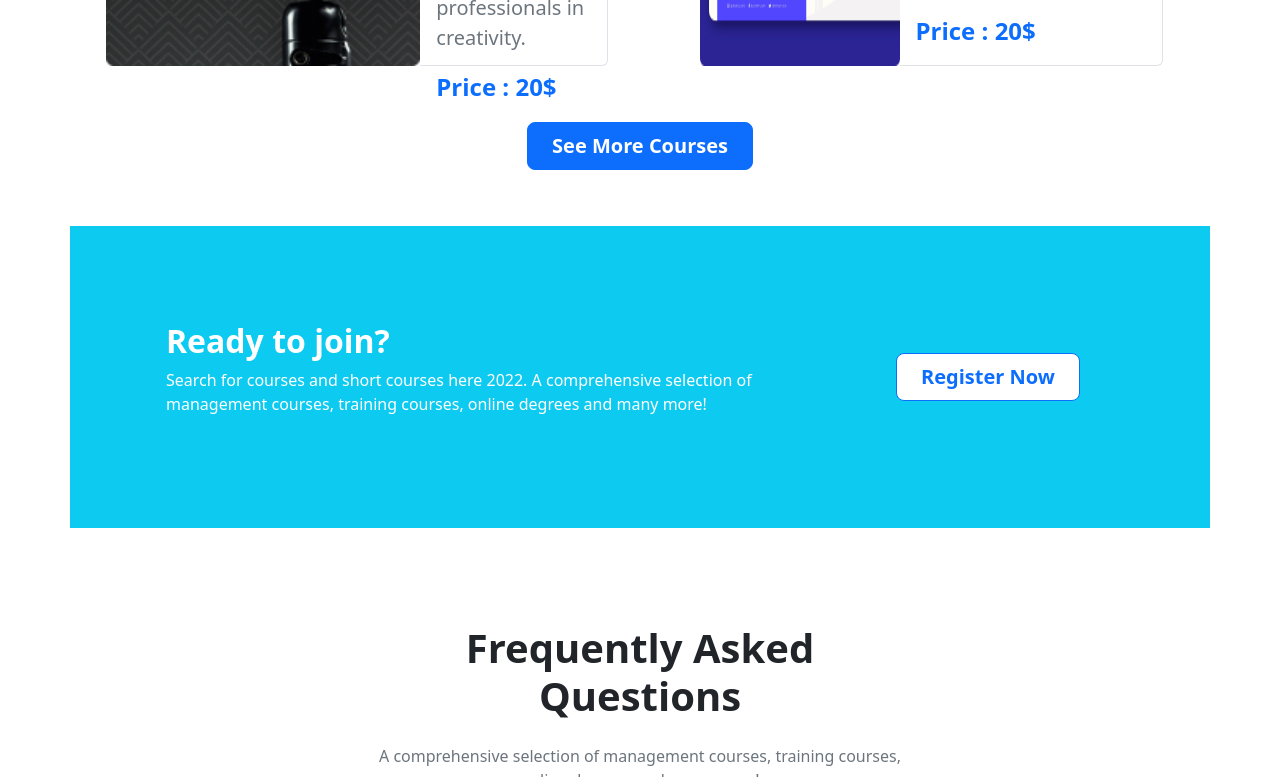
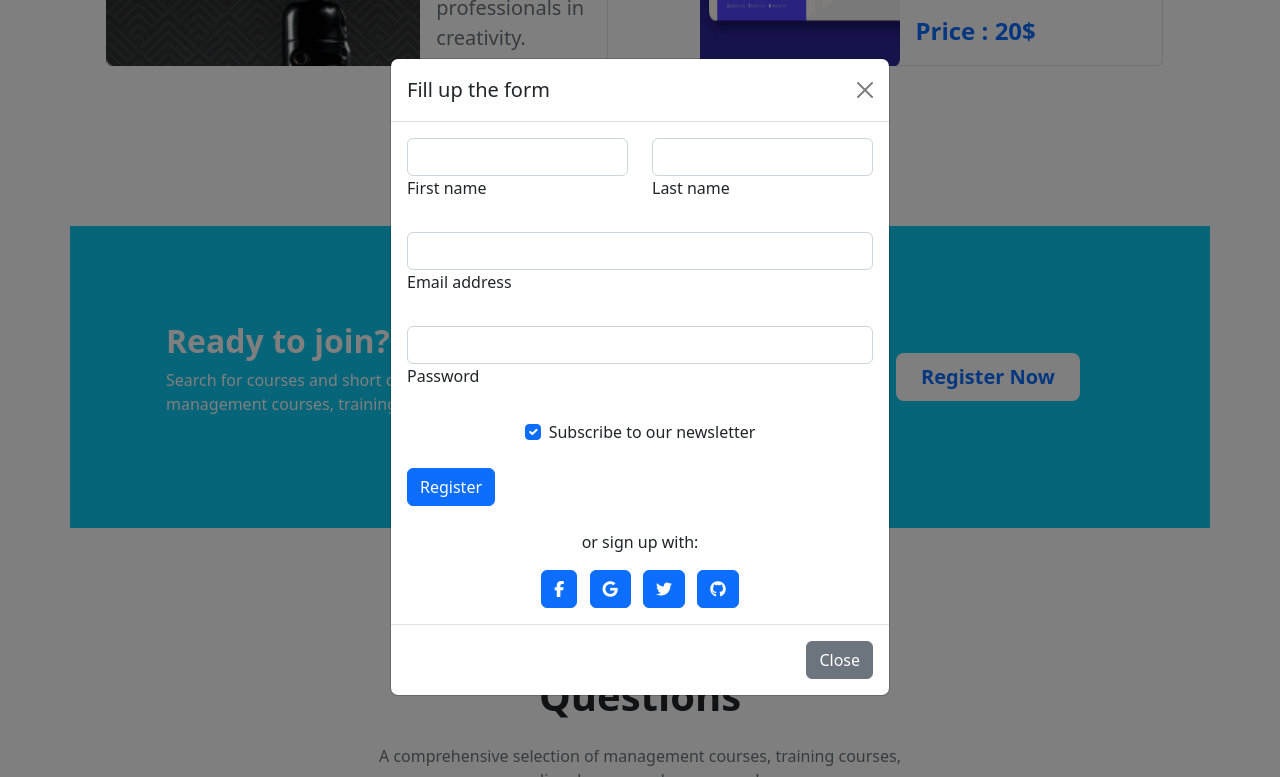
Before and after one commit to AsifAlFattah/EdTech, a plain HTML site: page index.html in a window 1280 px wide. Both pictures are taken after a click on the button "Register Now". Shown: the part 1957-2734 px from the top of the page. Drawn offline with nearby package versions, Linux system fonts and the light colour scheme.

Commit message:
Added Modal

```diff
--- a/index.html
+++ b/index.html
@@ -88,7 +88,7 @@
     <!-- Main Section -->
     <main class="my-5">
         <!-- Popular Courses Section -->
-        <section class="container">
+        <section class="container mb-5">
             <div class="row d-flex flex-wrap justify-content-around gap-2 gap-lg-5">
                 <div class="col-12 text-center mt-5 mb-4">
                     <div class="col-12 col-md-6 col-lg-4 mx-auto">
@@ -152,7 +152,7 @@
             </div>
         </section>
         <!-- Registration Section -->
-        <section class="container bg-info mt-3 my-md-5">
+        <section class="container bg-info mt-5 my-md-5">
             <div class="row p-3 p-md-5">
                 <div class="col-12 col-lg-8 p-3 p-lg-5 mx-auto mx-lg-0 text-center text-lg-start">
                     <h2 class="text-white fw-bold ">Ready to join?</h2>
@@ -160,8 +160,84 @@
                 </div>
                 <div class="col-12 col-lg-4 d-flex justify-content-center align-items-center">
                     <form class="mb-3 mb-lg-0">
-                        <button class="btn bg-white fw-semibold btn-lg px-4 text-primary" type="button">Register Now</button>
+                        <button class="btn bg-white fw-semibold btn-lg px-4 text-primary" type="button" data-bs-toggle="modal" data-bs-target="#staticBackdrop">Register Now</button>
                     </form>
+                    <!-- Modal -->
+                    <div class="modal fade" id="staticBackdrop" data-bs-backdrop="static" data-bs-keyboard="false" tabindex="-1" aria-labelledby="staticBackdropLabel" aria-hidden="true">
+                      <div class="modal-dialog modal-dialog-centered modal-dialog-scrollable">
+                        <div class="modal-content">
+                          <div class="modal-header">
+                            <h5 class="modal-title" id="staticBackdropLabel">Fill up the form</h5>
+                            <button type="button" class="btn-close" data-bs-dismiss="modal" aria-label="Close"></button>
+                          </div>
+                          <div class="modal-body">
+                            <form>
+                              <!-- 2 column grid layout with text inputs for the first and last names -->
+                              <div class="row mb-4">
+                                <div class="col">
+                                  <div class="form-outline">
+                                    <input type="text" id="form3Example1" class="form-control" />
+                                    <label class="form-label" for="form3Example1">First name</label>
+                                  </div>
+                                </div>
+                                <div class="col">
+                                  <div class="form-outline">
+                                    <input type="text" id="form3Example2" class="form-control" />
+                                    <label class="form-label" for="form3Example2">Last name</label>
+                                  </div>
+                                </div>
+                              </div>
+
+                              <!-- Email input -->
+                              <div class="form-outline mb-4">
+                                <input type="email" id="form3Example3" class="form-control" />
+                                <label class="form-label" for="form3Example3">Email address</label>
+                              </div>
+
+                              <!-- Password input -->
+                              <div class="form-outline mb-4">
+                                <input type="password" id="form3Example4" class="form-control" />
+                                <label class="form-label" for="form3Example4">Password</label>
+                              </div>
+
+                              <!-- Checkbox -->
+                              <div class="form-check d-flex justify-content-center mb-4">
+                                <input class="form-check-input me-2" type="checkbox" value="" id="form2Example33" checked />
+                                <label class="form-check-label" for="form2Example33">
+                                  Subscribe to our newsletter
+                                </label>
+                              </div>
+
+                              <!-- Submit button -->
+                              <button type="submit" class="btn btn-primary btn-block mb-4">Register</button>
+
+                              <!-- Register buttons -->
+                              <div class="text-center">
+                                <p>or sign up with:</p>
+                                <button type="button" class="btn btn-primary btn-floating mx-1">
+                                  <i class="fab fa-facebook-f"></i>
+                                </button>
+
+                                <button type="button" class="btn btn-primary btn-floating mx-1">
+                                  <i class="fab fa-google"></i>
+                                </button>
+
+                                <button type="button" class="btn btn-primary btn-floating mx-1">
+                                  <i class="fab fa-twitter"></i>
+                                </button>
+
+                                <button type="button" class="btn btn-primary btn-floating mx-1">
+                                  <i class="fab fa-github"></i>
+                                </button>
+                              </div>
+                            </form>
+                          </div>
+                          <div class="modal-footer">
+                            <button type="button" class="btn btn-secondary" data-bs-dismiss="modal">Close</button>
+                          </div>
+                        </div>
+                      </div>
+                    </div>
                 </div>
             </div>
         </section>
@@ -257,6 +333,10 @@
         </div>
     </footer>
 
+    <div class="div">
+
+    </div>
+
     <!-- Bootstrap JavaScript -->
     <script src="https://cdn.jsdelivr.net/npm/bootstrap@5.2.0/dist/js/bootstrap.bundle.min.js"></script>
 </body>
```
